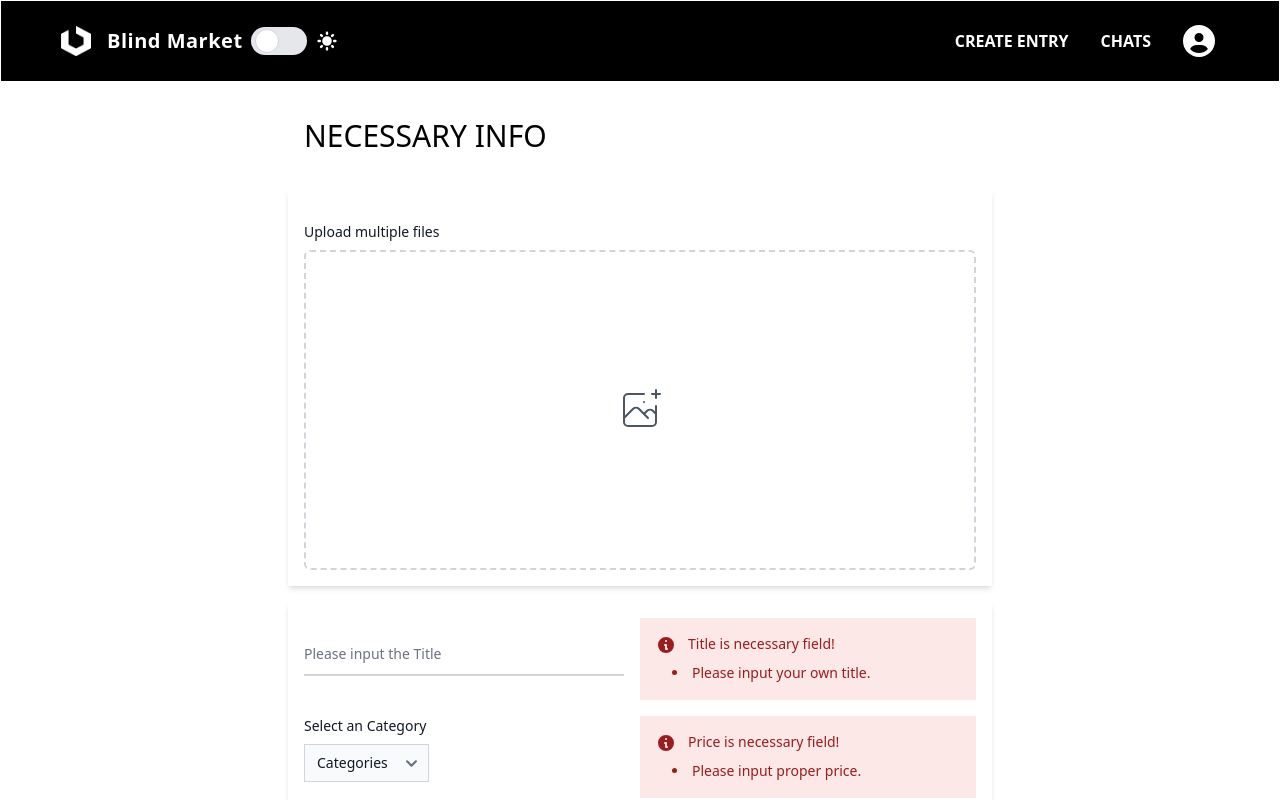
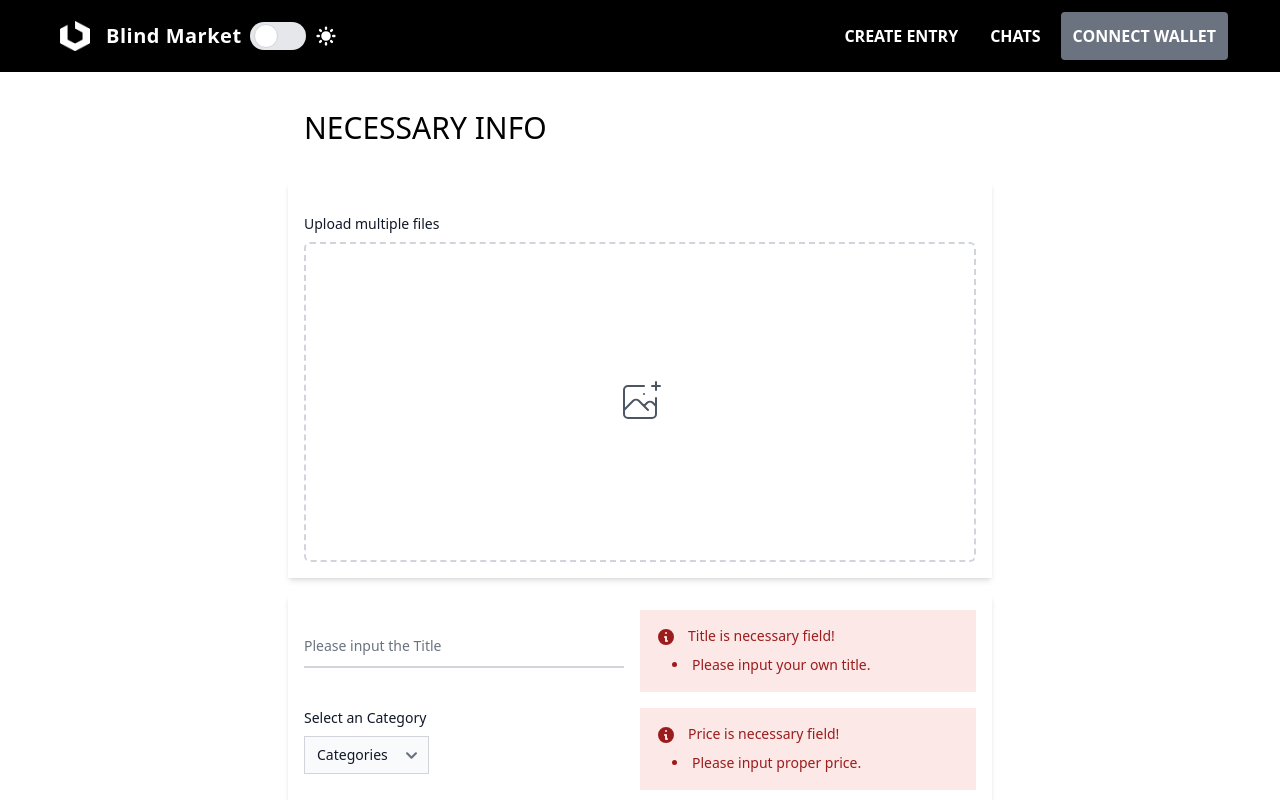
Before and after one commit to Blind-Market/blind-market-frontend, a Next.js app: page /write in a window 1280 px wide. Shown: the top 800 px of the page. Built offline with nearby package versions, Linux system fonts and the light colour scheme.

Commit message:
[PAGE]
components/
  - Layout.tsx: useAccount() 함수가 해당 파일에 존재할 필요가 없어 제거
  - Navbar.tsx: Layout.tsx에서 받아오던 account를 직접 호출하여 받음, css 수정
- lib/web3.ts: 오류 발생시 acoount를 빈 문자열로 다시 세팅

```diff
--- a/components/Layout.tsx
+++ b/components/Layout.tsx
@@ -1,5 +1,4 @@
 import React, { useEffect, useState } from "react";
-import Web3API from "../lib/web3";
 import Navbar from "./Navbar";
 import SubNavbar from "./SubNavbar";
 
@@ -10,7 +9,6 @@ function IsEqual(prevProps: any, nextProps: any) {
 const Layout = React.memo(function Layout({ children, Menu }: any) {
   const [isOpen, setIsOpen] = useState(true);
   const [windowSize, setWindowSize] = useState<any>(0);
-  const account = Web3API.useAccount();
 
   useEffect(() => {
     function getWindowSize() {
@@ -31,7 +29,7 @@ const Layout = React.memo(function Layout({ children, Menu }: any) {
   return (
     <>
       <div className="min-h-screen flex flex-col">
-        {windowSize > 1024 ? <Navbar account={account} /> : <SubNavbar />}
+        {windowSize > 1024 ? <Navbar /> : <SubNavbar />}
         <div className="flex flex-col md:flex-row flex-1">
           <main className="flex-1">{children}</main>
         </div>
--- a/components/Navbar.tsx
+++ b/components/Navbar.tsx
@@ -8,12 +8,15 @@ import { faUserCircle } from "@fortawesome/free-solid-svg-icons";
 
 import NavButton from "./NavButton";
 import StoreAPI from "../lib/store";
+import Web3API from "../lib/web3"
 
 function IsEqual(prevProps: any, nextProps: any) {
   return prevProps == nextProps ? true : false;
 }
 
-const Navbar = React.memo(function Navbar(account: any) {
+const Navbar = React.memo(function Navbar() {
+  var account = Web3API.useAccount();
+
   const [connectModalOpen, setConnectModalOpen] = useState(false);
   const [connectWalletButtonEffect, setConnectWalletButtonEffect] = useState(false);
 
@@ -44,11 +47,9 @@ const Navbar = React.memo(function Navbar(account: any) {
     setWindowSize(innerWidth, innerHeight);
   }, []);
 
-  console.log("Navbar account: " + account);
-
   return (
     <>
-      <nav className="flex items-center flex-wrap bg-black dark:bg-black p-3 border dark:border-slate-800 border-white">
+      <nav className="flex items-center flex-wrap bg-black p-3 dark:border-slate-800 border-x-0 border-t-0 border-b-2 border-white">
         {connectModalOpen ? (
           <div className="w-full h-full bg-black"></div>
         ) : (
@@ -113,9 +114,14 @@ const Navbar = React.memo(function Navbar(account: any) {
         </label>
         <div className={`w-full lg:inline-flex lg:flex-grow lg:w-auto mr-10`}>
           <div className="lg:inline-flex lg:flex-row lg:ml-auto lg:w-auto w-full lg:items-center items-start gap-2 flex flex-col lg:h-auto">
-            {BtnArray.btnArr.map((value: any, index: number) => (
-              <NavButton btnText={value[0]} btnHref={value[1]} key={index} />
-            ))}
+            {BtnArray.btnArr.map((value: any, index: number) => {
+              if (account) {
+                return <NavButton btnText={value[0]} btnHref={value[1]} key={index} />
+              }
+              else if (value[1] !== "/user") {
+                return <NavButton btnText={value[0]} btnHref={value[1]} key={index} />
+              }
+            })}
             {account ? (
               <></>
             ): (
@@ -124,7 +130,7 @@ const Navbar = React.memo(function Navbar(account: any) {
                 data-modal-toggle="crypto-modal"
                 className={`${
                   connectWalletButtonEffect && "animate-wiggle"
-                } text-white rounded hover:bg-blue-800 hover:shadow-xl lg:inline-flex lg:w-auto w-full h-full font-bold items-center justify-center align-middle cusor-progress`}
+                } bg-gray-500 text-white rounded hover:bg-blue-800 hover:shadow-xl lg:inline-flex lg:w-auto w-full h-full font-bold items-center justify-center px-3 align-middle cusor-progress`}
                 onClick={() => {
                   setConnectWalletButtonEffect(true);
                   setConnectModalOpen(true);
--- a/lib/web3.ts
+++ b/lib/web3.ts
@@ -25,6 +25,7 @@ const useAccount = () => {
       }
     } catch (err) {
       console.log(err);
+      setAccount("");
     }
   };
   useEffect(() => {
```
